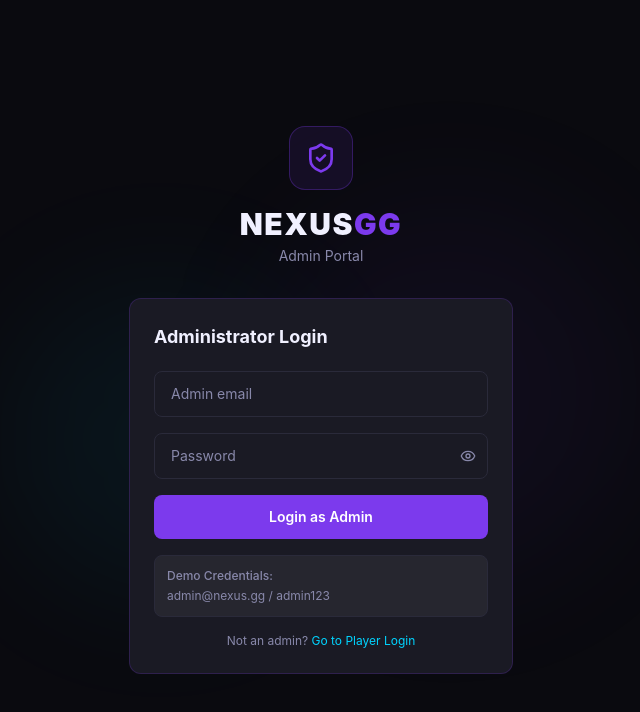
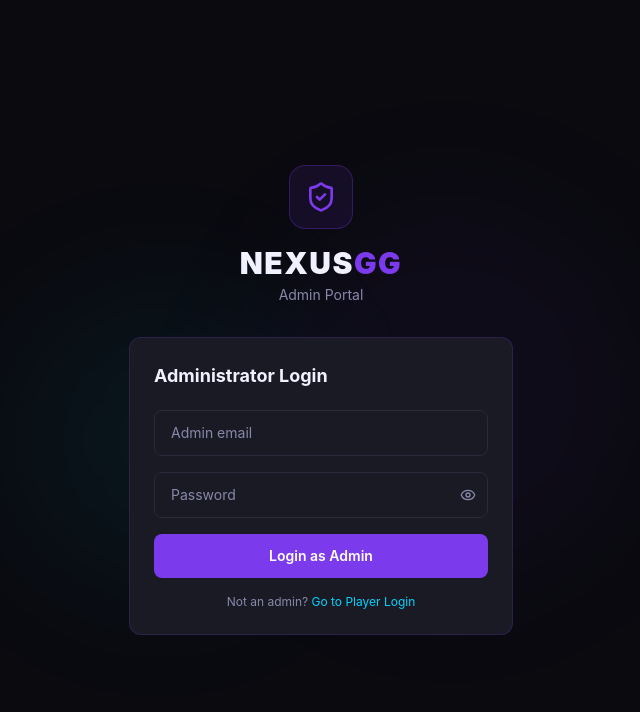
Before and after one commit to saintgeorgejeffersons-maker/NEXUS-GG, a React (Vite) app: page /admin/login in a window 1280 px wide. Shown: the top 712 px of the page, without its empty margins (319-959 px from the left). Built offline with nearby package versions, Linux system fonts and the light colour scheme; no server answers.

Commit message:
fix: await async login in admin page and remove demo credentials

```diff
--- a/src/pages/AdminLoginPage.jsx
+++ b/src/pages/AdminLoginPage.jsx
@@ -15,14 +15,14 @@ export function AdminLoginPage() {
 
   const set = (field, value) => setForm((f) => ({ ...f, [field]: value }));
 
-  const handleSubmit = (e) => {
+  const handleSubmit = async (e) => {
     e.preventDefault();
     setError('');
     if (!form.email.trim()) { setError('Email address is required.'); return; }
     if (!form.password)     { setError('Password is required.'); return; }
-    const res = login(form.email, form.password, 'admin');
+    const res = await login(form.email, form.password, 'admin');
     if (res.success) navigate('/admin/dashboard');
-    else setError('Invalid admin credentials.');
+    else setError(res.error || 'Invalid admin credentials.');
   };
 
   return (
@@ -80,11 +80,6 @@ export function AdminLoginPage() {
             </button>
           </form>
 
-          <div className="mt-4 p-3 rounded-lg bg-white/5 border border-[#2a2a3a]">
-            <p className="text-xs text-[#8888aa] font-medium mb-1">Demo Credentials:</p>
-            <p className="text-xs text-[#8888aa]">admin@nexus.gg / admin123</p>
-          </div>
-
           <p className="text-center text-xs text-[#8888aa] mt-4">
             Not an admin?{' '}
             <Link to="/login" className="text-[#00d4ff] hover:underline">Go to Player Login</Link>
```
